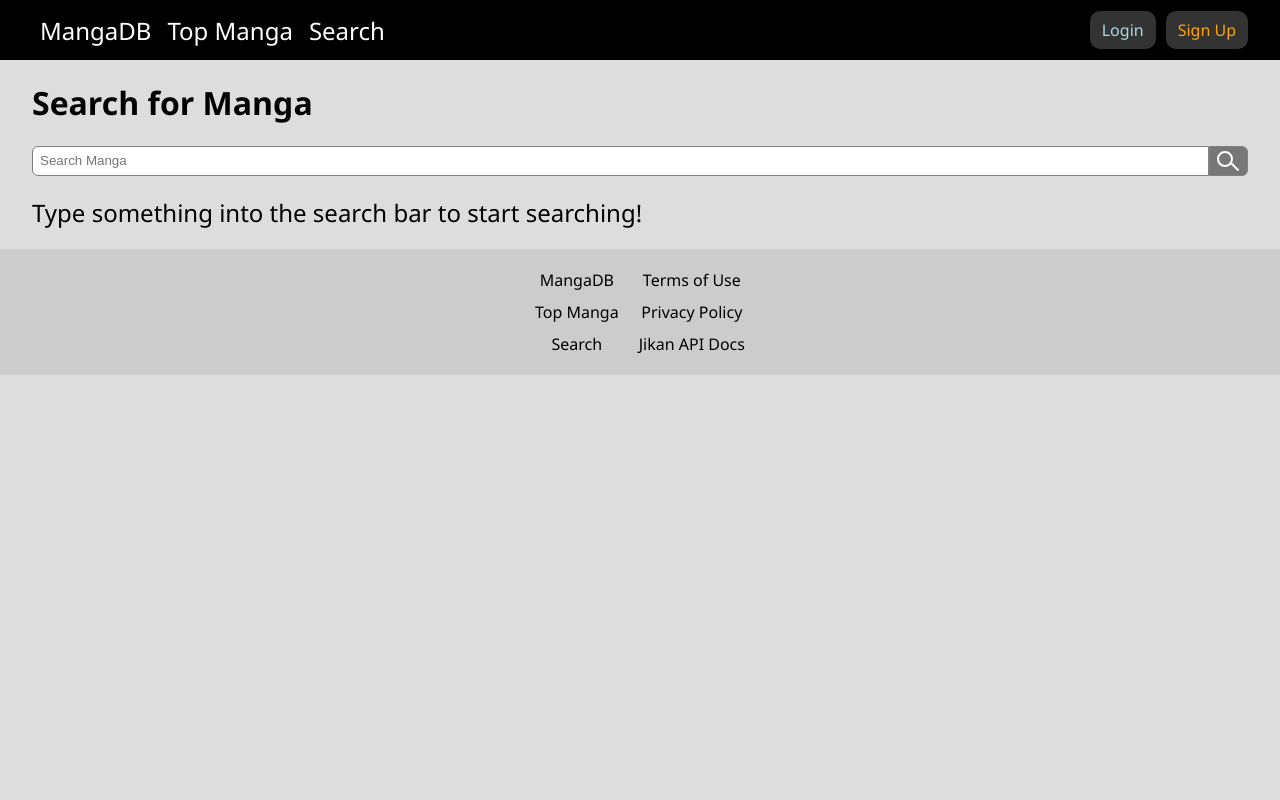
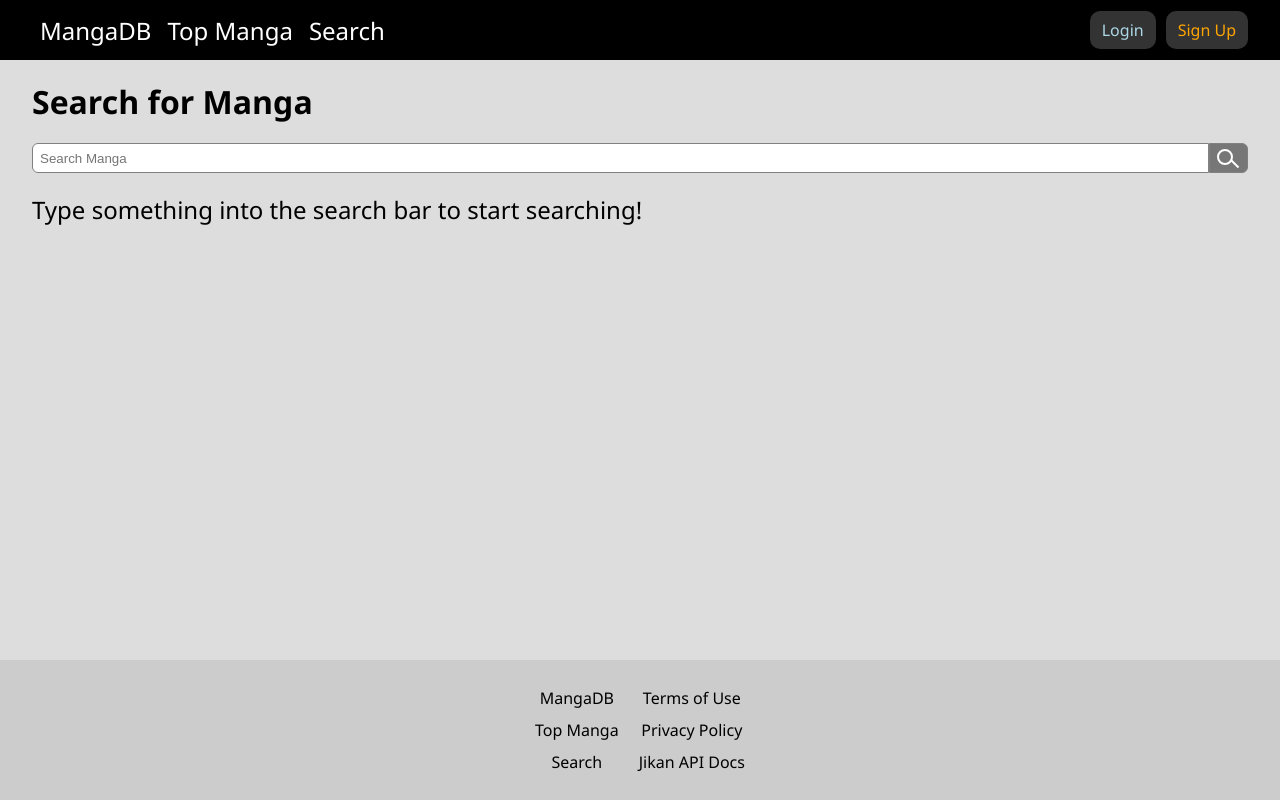
Before and after one commit to JasonLouie/SBA-320H, a React (Vite) app: page /manga/search in a window 1280 px wide. Built offline with nearby package versions, Linux system fonts and the light colour scheme.

Commit message:
Fixed some styling and maded navbar fixed. Footer is anchored to the bottom. There may be an issue with margin ruining the caluclation for the min-height.

```diff
--- a/src/components/UserMenu.jsx
+++ b/src/components/UserMenu.jsx
@@ -29,7 +29,7 @@
     return (
         <>
             <p>Hello, {state.username}</p>
-            <div onClick={() => setHidden(!hidden) } ref={divRef}>
+            <div onClick={() => setHidden(!hidden) } ref={divRef} className="menu-container">
                 <Button className="show-menu-btn" ><img src={defaultPicture} className="profile-pic" alt="Default picture" /></Button>
                 <div inert={hidden} className={`user-menu ${hidden ? "hidden" : ""}`} >
                     <Button className="user-menu-element" path="/favorites">Favorite Manga</Button>
--- a/src/pages/MangaSearch.jsx
+++ b/src/pages/MangaSearch.jsx
@@ -69,7 +69,7 @@
 
     return (
         <>
-            <h1>Search for Manga</h1>
+            <h1 className="header-title">Search for Manga</h1>
             <form className="manga-search" onSubmit={handleSubmit}>
                 <input type="text" className="search" name="search" id="search" placeholder="Search Manga" value={input} onChange={(e) => setInput(e.target.value)} />
                 <Button type="submit" className="search-btn icon" disabled={loading}><span className="icon"></span></Button>
--- a/src/styles/carousel.css
+++ b/src/styles/carousel.css
@@ -25,6 +25,7 @@
 .manga-container {
     display: flex;
     overflow-x: auto;
+    overflow-y: hidden;
     margin: 4px auto;
     column-gap: 5px;
     scroll-behavior: smooth;
--- a/src/styles/index.css
+++ b/src/styles/index.css
@@ -10,8 +10,11 @@
 }
 
 header {
+    position: fixed;
+    height: 60px;
     background-color: #000;
     width: 100%;
+    z-index: 48;
 }
 
 footer {
@@ -19,6 +22,12 @@
     display: flex;
     justify-content: center;
     column-gap: 20px;
+    height: 140px;
+}
+
+.header-title {
+    margin: 0;
+    padding: 20px 0;
 }
 
 .page-heading {
@@ -53,6 +62,8 @@
 }
 
 main {
+    padding-top: 60px; /* 60px navbar */
+    min-height: calc(100vh - 140px); /* 140px footer */
     width: 100%;
 }
 
--- a/src/styles/navbar.css
+++ b/src/styles/navbar.css
@@ -38,6 +38,10 @@
 
 .auth-btn:hover {
     background-color: #282828;
+}
+
+.menu-container {
+    margin: auto;
 }
 
 .show-menu-btn {
```
